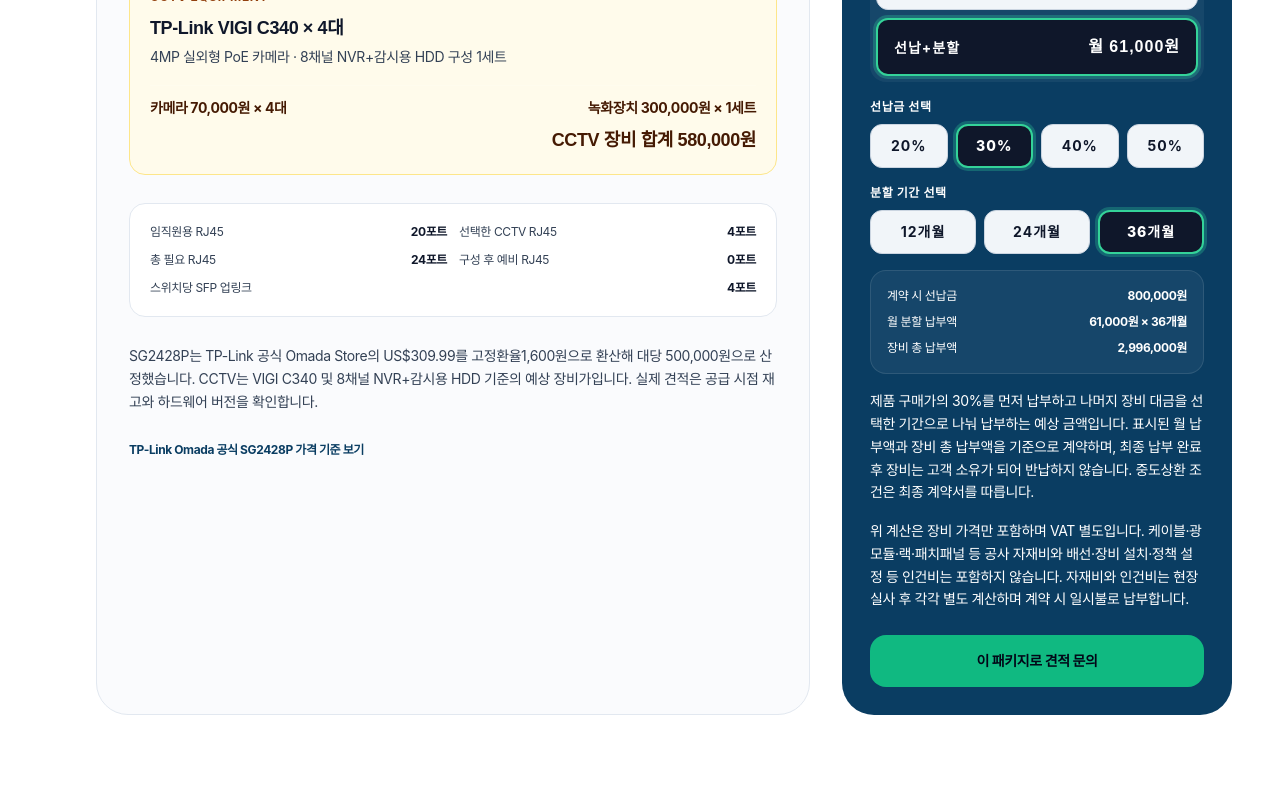
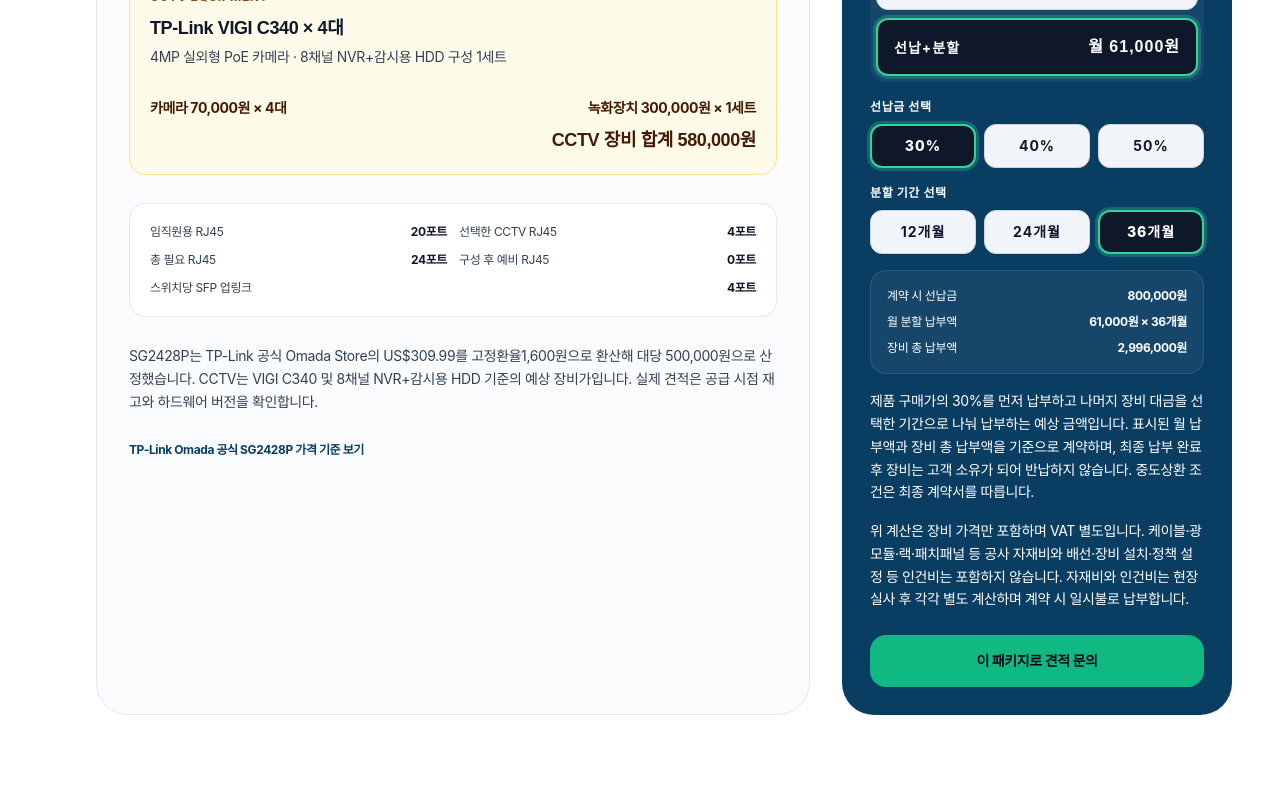
Before and after one commit to yumunix/einstech-landing, a Next.js app: page /einswall in a window 1280 px wide. Shown: the part 7360-8160 px from the top of the page. Built offline with nearby package versions, Linux system fonts and the light colour scheme; a web font is replaced by a local one.

Commit message:
change: remove 20 percent down payment option

```diff
--- a/app/einswall/PricingComparison.jsx
+++ b/app/einswall/PricingComparison.jsx
@@ -148,7 +148,7 @@
             <div className="mb-2 text-[10px] font-bold uppercase tracking-wider text-white/45">
               선납금 선택
             </div>
-            <div className="grid grid-cols-4 gap-2">
+            <div className="grid grid-cols-3 gap-2">
               {installmentDownPaymentRates.map((rate) => {
                 const active = downPaymentRate === rate;
                 return (
--- a/app/einswall/subscription.js
+++ b/app/einswall/subscription.js
@@ -25,7 +25,7 @@
 
 export const defaultSubscriptionMonths = 36;
 
-export const installmentDownPaymentRates = [20, 30, 40, 50];
+export const installmentDownPaymentRates = [30, 40, 50];
 export const installmentTerms = [12, 24, 36];
 export const defaultInstallmentDownPaymentRate = 30;
 export const defaultInstallmentMonths = 36;
```
